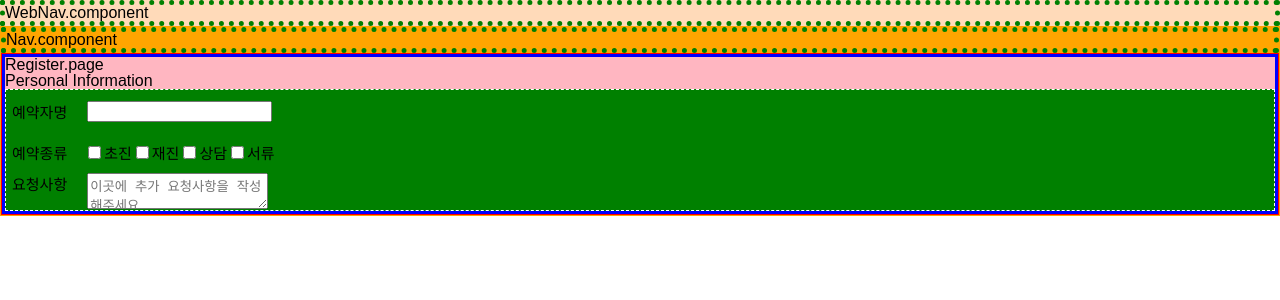
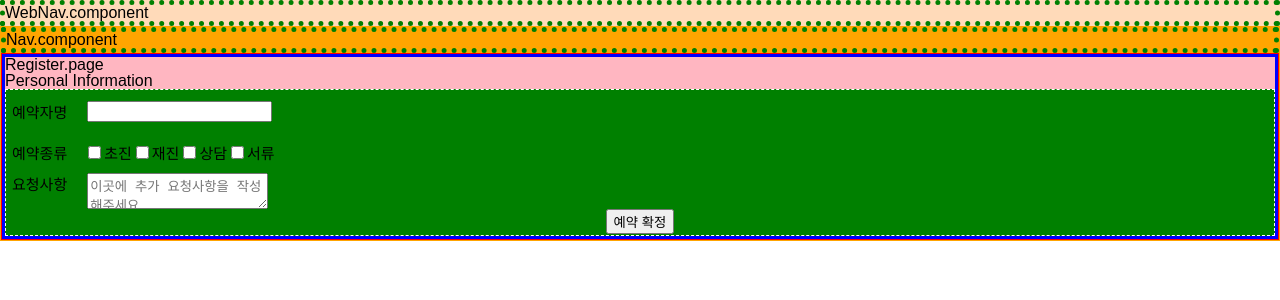
Before and after one commit to socow/lab-reservation-system, a React (Create React App) app: page /reserve in a window 1280 px wide. Shown: the top 300 px of the page. Built offline with nearby package versions, Linux system fonts and the light colour scheme.

Commit message:
Add: 예약확정 버튼 UI

```diff
--- a/src/components/RegisterInfo.component.js
+++ b/src/components/RegisterInfo.component.js
@@ -56,6 +56,8 @@ export function RegisterInfo() {
           <p>요청사항</p>
           <textarea placeholder="이곳에 추가 요청사항을 작성해주세요. " />
         </Request>
+        <ConfirmButton />
+        <button type="submit">예약 확정</button>
       </Container>
     </>
   );
@@ -101,3 +103,5 @@ const Request = styled.div`
     margin-left: 20px;
   }
 `;
+
+const ConfirmButton = styled.div``;
```
